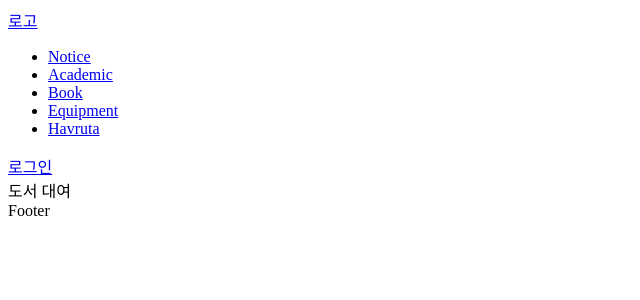
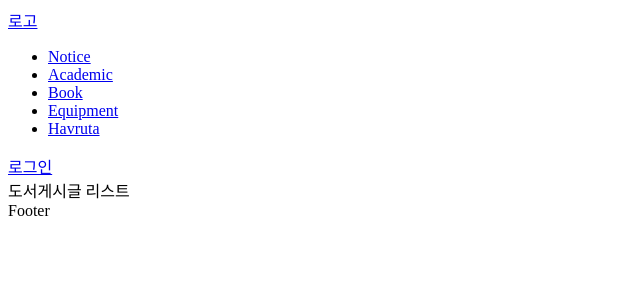
Before and after one commit to LeeKyoungYoung/cra-web-frontend, a React (Vite) app: page /book-list in a window 1280 px wide. Shown: the top 300 px of the page, without its empty margins (0-640 px from the left). Built offline with nearby package versions, Linux system fonts and the light colour scheme.

Commit message:
[CH] feat[#14]: board list component 추가

```diff
--- /dev/null
+++ b/src/components/Board/BoardList.tsx
@@ -0,0 +1,6 @@
+import React from 'react';
+import { CATEGORY_STRINGS } from '../../constants/category_strings';
+
+export default function BoardList({ category }: { category: number }) {
+  return <div>{CATEGORY_STRINGS[category]}게시글 리스트</div>;
+}
--- /dev/null
+++ b/src/constants/category.tsx
@@ -0,0 +1,8 @@
+const CATEGORY = {
+  NOTICE: 0,
+  ACADEMIC: 1,
+  HAVRUTA: 2,
+  BOOK: 3,
+};
+
+export { CATEGORY };
--- /dev/null
+++ b/src/constants/category_strings.tsx
@@ -0,0 +1,3 @@
+const CATEGORY_STRINGS = ['공지', '학술', '하브루타', '도서'];
+
+export { CATEGORY_STRINGS };
--- a/src/pages/Board/Academic/AcademicEdit.tsx
+++ b/src/pages/Board/Academic/AcademicEdit.tsx
@@ -1,7 +1,5 @@
-import React from 'react'
+import React from 'react';
 
 export default function AcademicEdit() {
-  return (
-    <div>AcademicEdit</div>
-  )
+  return <div>AcademicEdit</div>;
 }
--- a/src/pages/Board/Academic/AcademicList.tsx
+++ b/src/pages/Board/Academic/AcademicList.tsx
@@ -1,6 +1,8 @@
 import React from 'react';
 import { Link } from 'react-router-dom';
+import BoardList from '../../../components/Board/BoardList';
+import { CATEGORY } from '../../../constants/category';
 
 export default function AcademicList() {
-  return <div>학술 게시판</div>;
+  return <BoardList category={CATEGORY.ACADEMIC} />;
 }
--- a/src/pages/Board/Academic/AcademicWrite.tsx
+++ b/src/pages/Board/Academic/AcademicWrite.tsx
@@ -1,7 +1,5 @@
-import React from 'react'
+import React from 'react';
 
 export default function AcademicWrite() {
-  return (
-    <div>AcademicWrite</div>
-  )
+  return <div>AcademicWrite</div>;
 }
--- a/src/pages/Board/Book/BookList.tsx
+++ b/src/pages/Board/Book/BookList.tsx
@@ -1,6 +1,8 @@
 import React from 'react';
 import { Link } from 'react-router-dom';
+import BoardList from '../../../components/Board/BoardList';
+import { CATEGORY } from '../../../constants/category';
 
 export default function BookList() {
-  return <div>도서 대여</div>;
+  return <BoardList category={CATEGORY.BOOK} />;
 }
```
